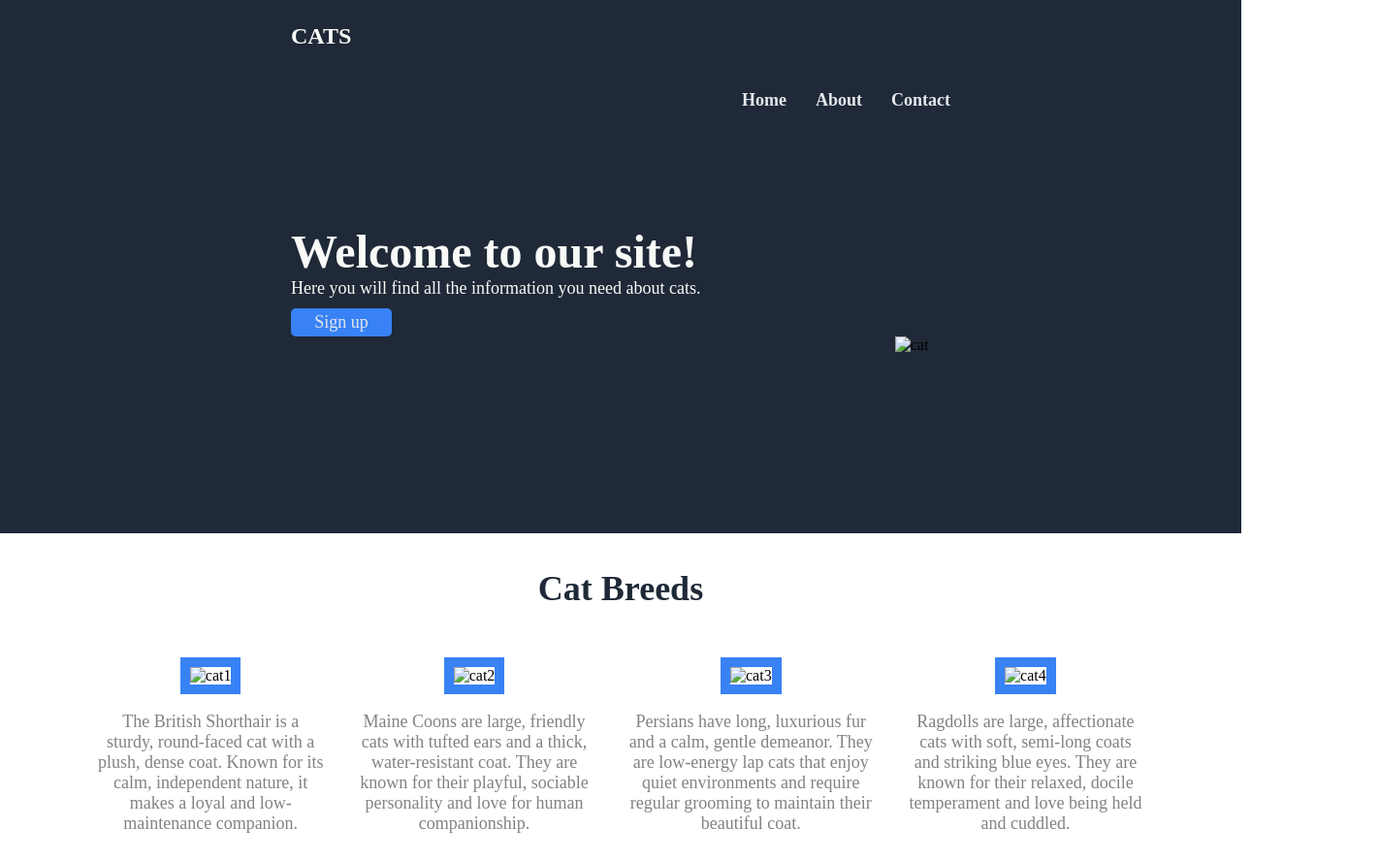
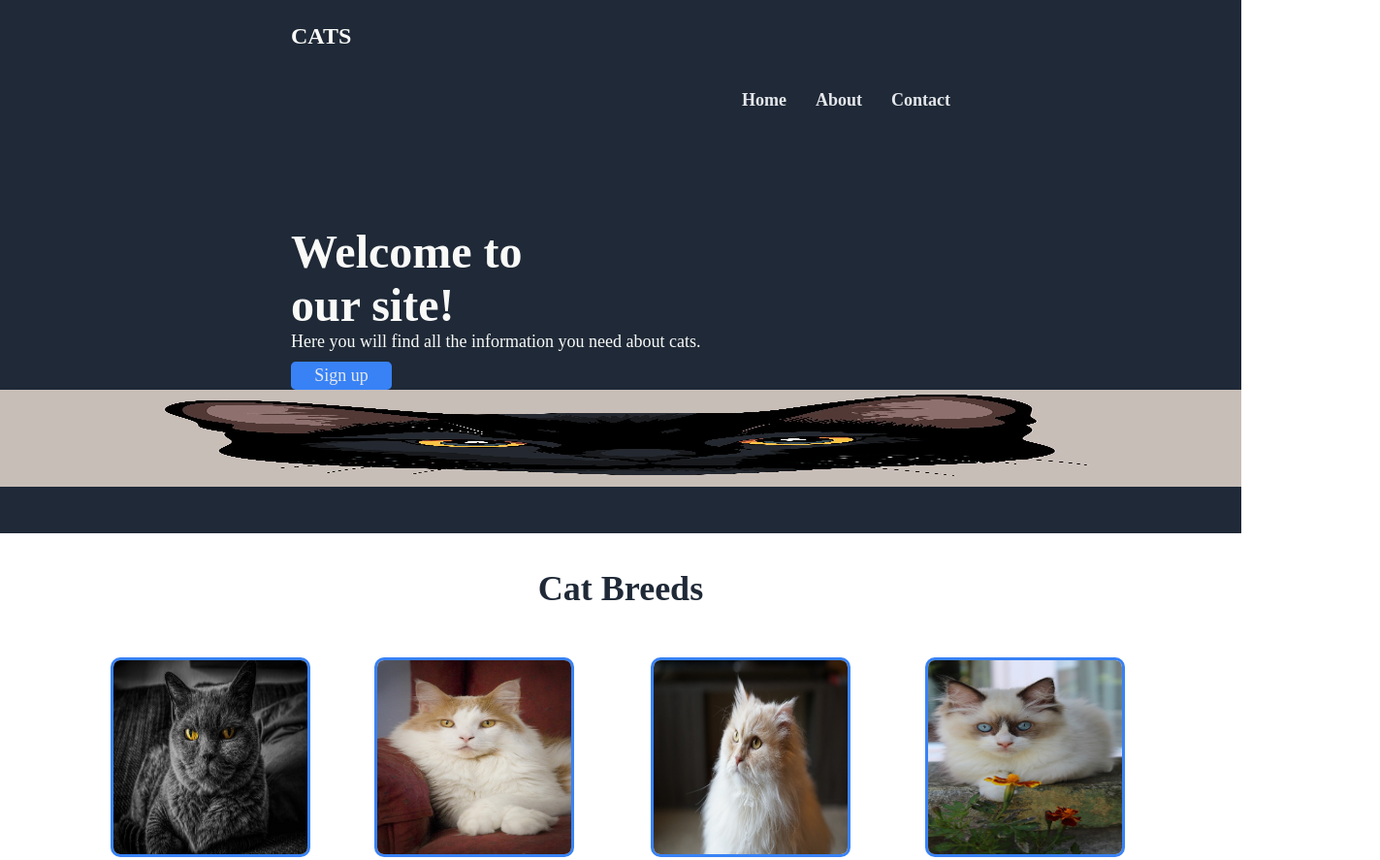
Before and after one commit to inpersonin/landing-page, a plain HTML site: page index.html in a window 1280 px wide. Shown: the top 887 px of the page at 97% size, 1423 px wide, since content can reach past the window. Drawn offline with Linux system fonts and the light colour scheme.

Commit message:
95% css completed

```diff
--- a/index.html
+++ b/index.html
@@ -12,12 +12,14 @@
     <div class="logo">
         <p>CATS</p>
     </div>
+
     <div class="nav">
         <ul>
             <li><a href="index.html">Home</a></li>
             <li><a href="about.html">About</a></li>
             <li><a href="contact.html">Contact</a></li>
         </ul>
+</div>
 
     </h1>
     <h2>Welcome to our site!</h2>
@@ -26,7 +28,7 @@
         <a href="signup.html">Sign up</a>
         </div>
         <div class="img">
-        <img src="cat.jpg" alt="cat">
+        <img src="images/cat.jpg" alt="cat">
         </div>
         </div>
     </div>
@@ -36,21 +38,21 @@
         </div>
         <div class="middle1">
         <div class="cat">
-            <img src="cat1.jpg" alt="cat1">
+            <img src="images/cat1.jpg" alt="cat1">
             <p>The British Shorthair is a sturdy, round-faced cat with a plush, dense coat. Known for its calm, independent nature, it makes a loyal and low-maintenance companion.</p>
 
         </div>
         <div class="cat">
-            <img src="cat2.jpg" alt="cat2">
+            <img src="images/cat2.jpg" alt="cat2">
             <p>Maine Coons are large, friendly cats with tufted ears and a thick, water-resistant coat. They are known for their playful, sociable personality and love for human companionship.</p>
 
         </div>
         <div class="cat">
-            <img src="cat3.jpg" alt="cat3">
+            <img src="images/cat3.jpg" alt="cat3">
             <p>Persians have long, luxurious fur and a calm, gentle demeanor. They are low-energy lap cats that enjoy quiet environments and require regular grooming to maintain their beautiful coat.</p>
         </div>
         <div class="cat">
-            <img src="cat4.jpg" alt="cat4">
+            <img src="images/cat4.jpg" alt="cat4">
             <p>Ragdolls are large, affectionate cats with soft, semi-long coats and striking blue eyes. They are known for their relaxed, docile temperament and love being held and cuddled.</p>
         </div>
         </div>
@@ -60,6 +62,7 @@
             <div class="m2p">
             <p>My cat listens to my existential crises, gives zero advice, then falls asleep while plotting my demise.</p>
         </div>
+
 
 
     <div class="m2u"><p>-Unknown</p>
--- a/style.css
+++ b/style.css
@@ -10,7 +10,7 @@ body {
     width: 100%;
     height: 550px;
     flex-direction: column;
-    lex-wrap: wrap;
+    flex-wrap: wrap;
 
 }
 .header {
@@ -43,7 +43,7 @@ body {
 .nav {
 justify-content: flex-end;
     display: flex;
-    padding-right: 300px;
+    margin: 0 300px 0;
 
 }
 a {
@@ -57,17 +57,18 @@ h2 {
     font-size: 48px;
     color: #F9FAF8;
     font-weight: 900;
-    padding: 0 300px;
+    padding: 0 0 0 300px;
     display: flex;
     align-items: center;
-    margin: 100px 100px 0 0;
+    margin: 100px 0 0 0;
+    width: 300px;
 
 }
 .h2p {
     font-size: 18px;
     color: #F9FAF8;
     margin: 0;
-    padding: 0 300px;
+    padding: 0 0 0 300px;
 
 }
 .sign {
@@ -85,13 +86,19 @@ h2 {
 
 }
 .img {
- display: flex;
- align-self: center;
+display: flex;
+flex-grow: 0;
+justify-content: flex-end;
+align-self: center;
+height: 100px;
+width: auto;
+
+
+}
+display: flex;
  align-items: center;
  justify-content: flex-end;
  margin-left: 600px;
-
-}
 .middle {
 
 
@@ -109,9 +116,10 @@ h3 {
     align-items: center;
 }
 .middle img {
-    border: 10px solid #3882F6;
+    border: 3px solid #3882F6;
+    border-radius: 10px;
     height: 200px;
-    width: auto;
+    width: 200px;
 
 }
 .middle1 {
@@ -133,10 +141,10 @@ h3 {
     background-color: #E5E7EB;
 
 }
+
 .middle2   {
    display: flex;
     flex: 1;
-    flex-wrap: wrap;
     flex-direction: column;
     justify-content: center;
     align-items: center;
@@ -152,7 +160,7 @@ h3 {
     font-weight: 300;
     text-align: center;
     width: 40%;
-    margin: 0;
+    margin-top: 50px;
 
 
 
@@ -162,6 +170,7 @@ h3 {
     font-style: normal;
     font-size: 26px;
     margin-left:  800px;
+    margin-bottom: 50px;
 
 
 
```
Also changed, not shown: images/cat.jpg (added), images/cat1.jpg (added), images/cat2.jpg (added), images/cat3.jpg (added), images/cat4.jpg (added).
